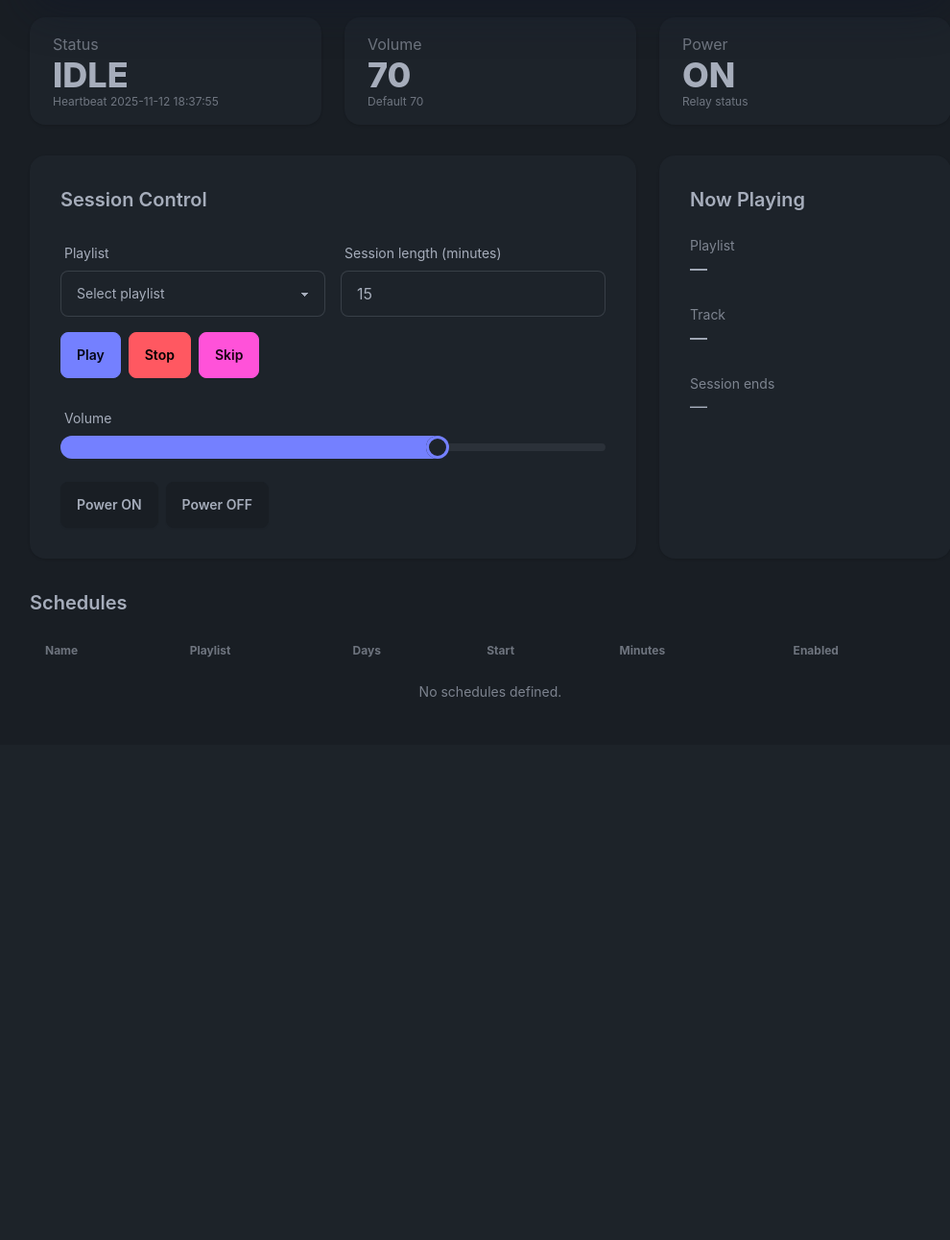
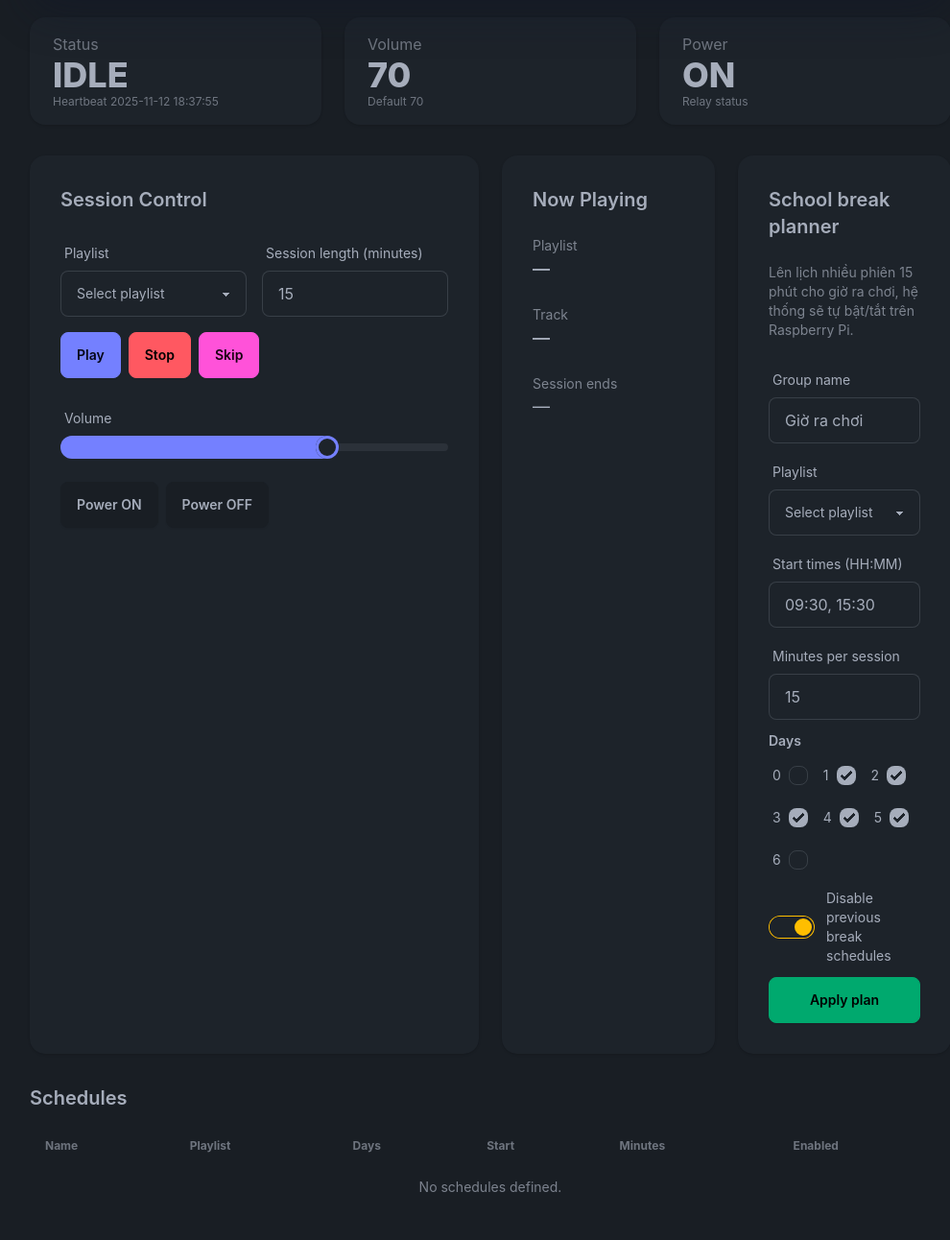
Before and after one commit to hoangitsk2/musicschool, a Flask app: page / in a window 1280 px wide. Shown: the part 429-1721 px from the top of the page at 96% size, without its empty margins (257-1247 px from the left). Before the commit the page ends 1155 px from the top, so only its background shows below. Run offline with Flask 3, Linux system fonts and the light colour scheme; some libraries are stand-ins or nearby versions; some web fonts are replaced.

Commit message:
Add school break planner and friendly desktop layout

```diff
--- a/app.py
+++ b/app.py
@@ -5,7 +5,7 @@ import datetime as dt
 import json
 import os
 from pathlib import Path
-from typing import Dict, Iterable, Optional
+from typing import Dict, Iterable, List, Optional
 from uuid import uuid4
 
 from flask import (
@@ -133,6 +133,132 @@ def enqueue_command(session, type_: str, payload: Optional[Dict[str, object]] =
     command = Command(type=type_, payload=json.dumps(payload or {}))
     session.add(command)
     session.commit()
+
+
+def _normalize_days(days: Iterable[object]) -> List[str]:
+    normalized = []
+    for day in days:
+        if day is None:
+            continue
+        value = str(day).strip()
+        if value == "":
+            continue
+        if value not in {"0", "1", "2", "3", "4", "5", "6"}:
+            raise ValueError("Day values must be between 0 (Monday) and 6 (Sunday)")
+        normalized.append(value)
+    if not normalized:
+        return ["1", "2", "3", "4", "5"]  # default to school days Mon-Fri
+    # remove duplicates while preserving order
+    seen: set[str] = set()
+    unique: List[str] = []
+    for value in normalized:
+        if value not in seen:
+            seen.add(value)
+            unique.append(value)
+    return unique
+
+
+def _parse_start_times(raw_times: Iterable[object]) -> List[str]:
+    parsed: List[str] = []
+    for item in raw_times:
+        if item is None:
+            continue
+        value = str(item).strip()
+        if not value:
+            continue
+        try:
+            dt.datetime.strptime(value, "%H:%M")
+        except ValueError as exc:  # pragma: no cover - validated by caller tests
+            raise ValueError(f"Invalid time format '{value}', expected HH:MM") from exc
+        if value not in parsed:
+            parsed.append(value)
+    if not parsed:
+        raise ValueError("At least one start time is required")
+    return parsed
+
+
+def apply_break_plan(
+    session,
+    playlist_id: int,
+    *,
+    start_times: Iterable[object],
+    days: Iterable[object] | None = None,
+    minutes: int | None = None,
+    name_prefix: str | None = None,
+    replace: bool = False,
+):
+    playlist = session.get(Playlist, playlist_id)
+    if not playlist:
+        raise ValueError("Playlist not found")
+    times = _parse_start_times(start_times)
+    normalized_days = _normalize_days(days or [])
+    minutes_value = max(1, minutes or int(config.get("session_default_minutes", 15)))
+    prefix = (name_prefix or "School Break").strip() or "School Break"
+    created: List[int] = []
+    updated: List[int] = []
+
+    day_csv = ",".join(normalized_days)
+    for start in times:
+        schedule = session.scalar(
+            select(Schedule).where(
+                Schedule.playlist_id == playlist_id,
+                Schedule.start_time == start,
+            )
+        )
+        if schedule:
+            schedule.name = f"{prefix} {start}"
+            schedule.days = day_csv
+            schedule.session_minutes = minutes_value
+            schedule.enabled = True
+            updated.append(schedule.id)
+        else:
+            schedule = Schedule(
+                name=f"{prefix} {start}",
+                playlist_id=playlist_id,
+                days=day_csv,
+                start_time=start,
+                session_minutes=minutes_value,
+                enabled=True,
+            )
+            session.add(schedule)
+            session.flush()
+            created.append(schedule.id)
+
+    disabled: List[int] = []
+    if replace:
+        keep_ids = set(created + updated)
+        stmt = select(Schedule).where(
+            Schedule.playlist_id == playlist_id,
+            Schedule.name.like(f"{prefix}%"),
+        )
+        if keep_ids:
+            stmt = stmt.where(~Schedule.id.in_(list(keep_ids)))
+        for schedule in session.scalars(stmt).all():
+            if schedule.enabled:
+                schedule.enabled = False
+                disabled.append(schedule.id)
+
+    session.commit()
+    log(
+        session,
+        "info",
+        "Break plan applied",
+        {
+            "playlist_id": playlist_id,
+            "created": created,
+            "updated": updated,
+            "disabled": disabled,
+            "start_times": times,
+        },
+    )
+    return {
+        "created": created,
+        "updated": updated,
+        "disabled": disabled,
+        "days": day_csv,
+        "minutes": minutes_value,
+        "prefix": prefix,
+    }
 
 
 # ----------------------------------------------------------------------------
@@ -294,6 +420,37 @@ def schedules_view() -> str | Response:
     playlists = session.scalars(select(Playlist)).all()
     schedules = session.scalars(select(Schedule)).all()
     return render_template("schedules.html", playlists=playlists, schedules=schedules, config=config)
+
+
+@app.route("/schedules/break-plan", methods=["POST"])
+def schedules_break_plan() -> Response:
+    session = get_session()
+    playlist_id = to_int(request.form.get("playlist_id"))
+    if playlist_id is None:
+        flash("Cần chọn playlist cho kế hoạch giờ ra chơi.", "error")
+        return redirect(url_for("schedules_view"))
+    minutes = to_int(request.form.get("session_minutes"), config.get("session_default_minutes", 15))
+    days = request.form.getlist("days")
+    start_times_raw = request.form.get("start_times", "")
+    prefix = (request.form.get("name_prefix") or "").strip()
+    replace = bool(request.form.get("replace"))
+    try:
+        result = apply_break_plan(
+            session,
+            int(playlist_id),
+            start_times=start_times_raw.replace("\n", ",").split(","),
+            days=days,
+            minutes=minutes,
+            name_prefix=prefix,
+            replace=replace,
+        )
+        flash(
+            f"Kế hoạch giờ ra chơi đã cập nhật: {len(result['created'])} mới, {len(result['updated'])} cập nhật.",
+            "success",
+        )
+    except ValueError as exc:
+        flash(str(exc), "error")
+    return redirect(url_for("schedules_view"))
 
 
 @app.route("/schedules/<int:schedule_id>/toggle", methods=["POST"])
@@ -550,6 +707,61 @@ def api_schedules() -> Response:
     )
 
 
+@app.route("/api/schedules/break-plan", methods=["POST"])
+def api_break_plan() -> Response:
+    session = get_session()
+    data = get_data()
+    if not isinstance(data, dict):
+        return jsonify({"error": "invalid payload"}), 400
+    playlist_id = to_int(data.get("playlist_id"))
+    if playlist_id is None:
+        return jsonify({"error": "playlist_id required"}), 400
+    start_times_value = data.get("start_times")
+    if isinstance(start_times_value, str):
+        raw_times = start_times_value.replace("\n", ",").split(",")
+    elif isinstance(start_times_value, list):
+        raw_times = start_times_value
+    else:
+        raw_times = []
+    days_value = data.get("days")
+    if isinstance(days_value, str):
+        days = [item.strip() for item in days_value.split(",") if item.strip()]
+    elif isinstance(days_value, list):
+        days = days_value
+    else:
+        days = []
+    minutes = to_int(data.get("session_minutes"), config.get("session_default_minutes", 15))
+    prefix = data.get("name_prefix")
+    replace = bool(data.get("replace"))
+    try:
+        result = apply_break_plan(
+            session,
+            int(playlist_id),
+            start_times=raw_times,
+            days=days,
+            minutes=minutes,
+            name_prefix=prefix,
+            replace=replace,
+        )
+    except ValueError as exc:
+        session.rollback()
+        return jsonify({"error": str(exc)}), 400
+    return (
+        jsonify(
+            {
+                "status": "ok",
+                "created": result["created"],
+                "updated": result["updated"],
+                "disabled": result["disabled"],
+                "days": result["days"],
+                "session_minutes": result["minutes"],
+                "name_prefix": result["prefix"],
+            }
+        ),
+        201,
+    )
+
+
 @app.route("/api/schedules/<int:schedule_id>/toggle", methods=["POST"])
 def api_toggle_schedule(schedule_id: int) -> Response:
     session = get_session()
--- a/static/app.js
+++ b/static/app.js
@@ -43,6 +43,42 @@ document.addEventListener("DOMContentLoaded", () => {
           toast(error.message, true);
         }
       });
+    });
+  }
+
+  const breakForm = document.getElementById("break-plan-form");
+  if (breakForm) {
+    breakForm.addEventListener("submit", async (event) => {
+      event.preventDefault();
+      const formData = new FormData(breakForm);
+      const playlistId = formData.get("playlist_id");
+      if (!playlistId) {
+        toast("Chọn playlist cho giờ ra chơi", true);
+        return;
+      }
+      const startTimes = (formData.get("start_times") || "")
+        .toString()
+        .split(/[\n,;]/)
+        .map((value) => value.trim())
+        .filter(Boolean);
+      if (!startTimes.length) {
+        toast("Nhập ít nhất một thời gian HH:MM", true);
+        return;
+      }
+      const payload = {
+        playlist_id: Number(playlistId),
+        name_prefix: formData.get("name_prefix") || "Giờ ra chơi",
+        session_minutes: Number(formData.get("session_minutes") || 15),
+        start_times: startTimes,
+        days: formData.getAll("days"),
+        replace: formData.get("replace") === "on",
+      };
+      try {
+        await api("schedules/break-plan", payload);
+        toast("Đã áp dụng kế hoạch giờ ra chơi");
+      } catch (error) {
+        toast(error.message, true);
+      }
     });
   }
 
--- a/templates/index.html
+++ b/templates/index.html
@@ -42,8 +42,8 @@
   </div>
 </section>
 
-<section class="mt-8 grid gap-6 lg:grid-cols-3">
-  <div class="card bg-base-100 shadow col-span-2">
+<section class="mt-8 grid gap-6 lg:grid-cols-4">
+  <div class="card bg-base-100 shadow lg:col-span-2">
     <div class="card-body space-y-4">
       <h2 class="card-title">Session Control</h2>
       <form id="play-form" class="grid gap-4 md:grid-cols-2">
@@ -102,6 +102,53 @@
       </div>
     </div>
   </div>
+  <div class="card bg-base-100 shadow lg:col-span-1">
+    <div class="card-body space-y-4">
+      <h2 class="card-title">School break planner</h2>
+      <p class="text-sm opacity-70">
+        Lên lịch nhiều phiên 15 phút cho giờ ra chơi, hệ thống sẽ tự bật/tắt trên Raspberry Pi.
+      </p>
+      <form id="break-plan-form" class="space-y-3">
+        <label class="form-control">
+          <div class="label"><span class="label-text">Group name</span></div>
+          <input type="text" name="name_prefix" class="input input-bordered" value="Giờ ra chơi" />
+        </label>
+        <label class="form-control">
+          <div class="label"><span class="label-text">Playlist</span></div>
+          <select name="playlist_id" class="select select-bordered" required>
+            <option value="" disabled selected>Select playlist</option>
+            {% for playlist in playlists %}
+              <option value="{{ playlist.id }}">{{ playlist.name }}</option>
+            {% endfor %}
+          </select>
+        </label>
+        <label class="form-control">
+          <div class="label"><span class="label-text">Start times (HH:MM)</span></div>
+          <input type="text" name="start_times" class="input input-bordered" value="09:30, 15:30" />
+        </label>
+        <label class="form-control">
+          <div class="label"><span class="label-text">Minutes per session</span></div>
+          <input type="number" name="session_minutes" class="input input-bordered" value="15" min="5" max="60" />
+        </label>
+        <div>
+          <p class="text-sm font-semibold mb-2">Days</p>
+          <div class="flex flex-wrap gap-2">
+            {% for day in range(7) %}
+              <label class="label cursor-pointer">
+                <span class="label-text mr-2">{{ day }}</span>
+                <input type="checkbox" name="days" value="{{ day }}" class="checkbox checkbox-sm" {% if day in [1,2,3,4,5] %}checked{% endif %} />
+              </label>
+            {% endfor %}
+          </div>
+        </div>
+        <label class="flex items-center gap-3">
+          <input type="checkbox" name="replace" class="toggle toggle-warning" checked />
+          <span class="text-sm">Disable previous break schedules</span>
+        </label>
+        <button class="btn btn-success w-full" type="submit">Apply plan</button>
+      </form>
+    </div>
+  </div>
 </section>
 
 <section class="mt-8">
```
Also changed, not shown: gui_spotify.py (+104 -13 lines), templates/schedules.html (+50 -1 lines), tests/test_app.py (+38 -1 lines).
